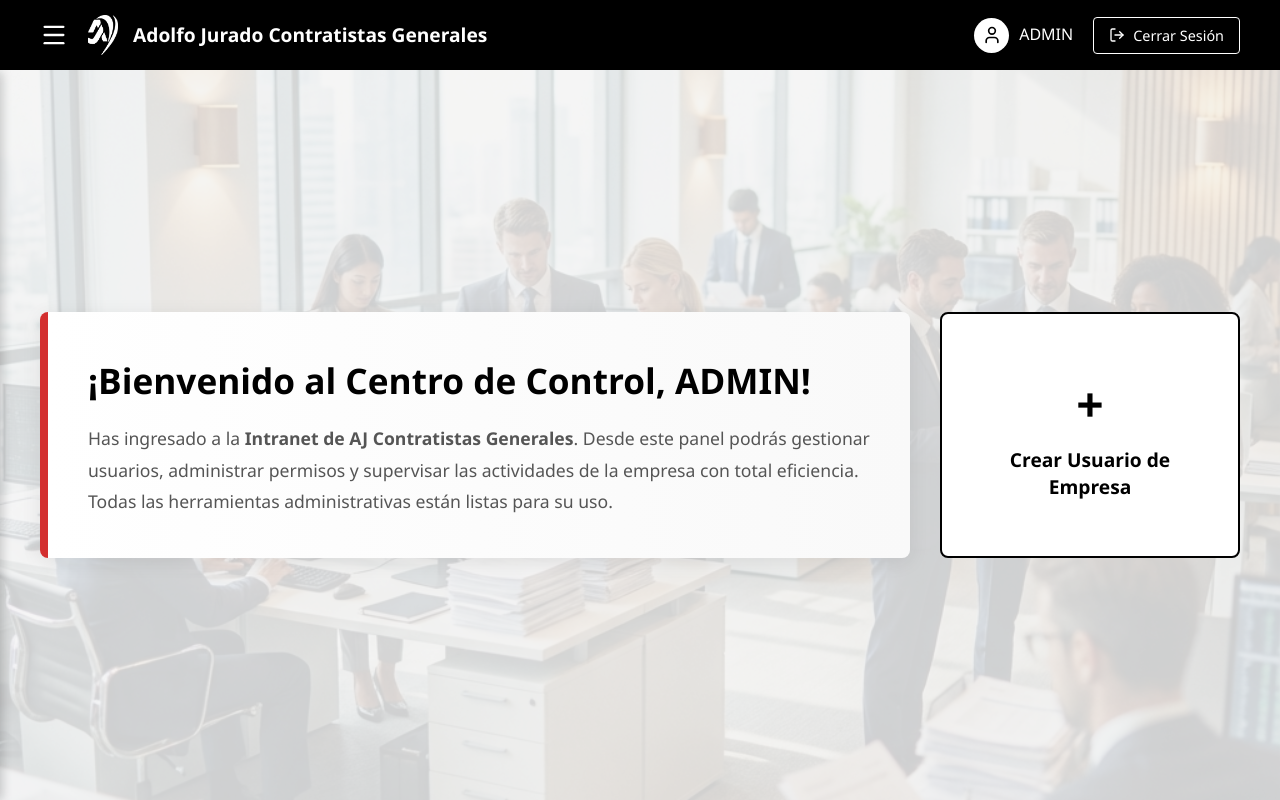
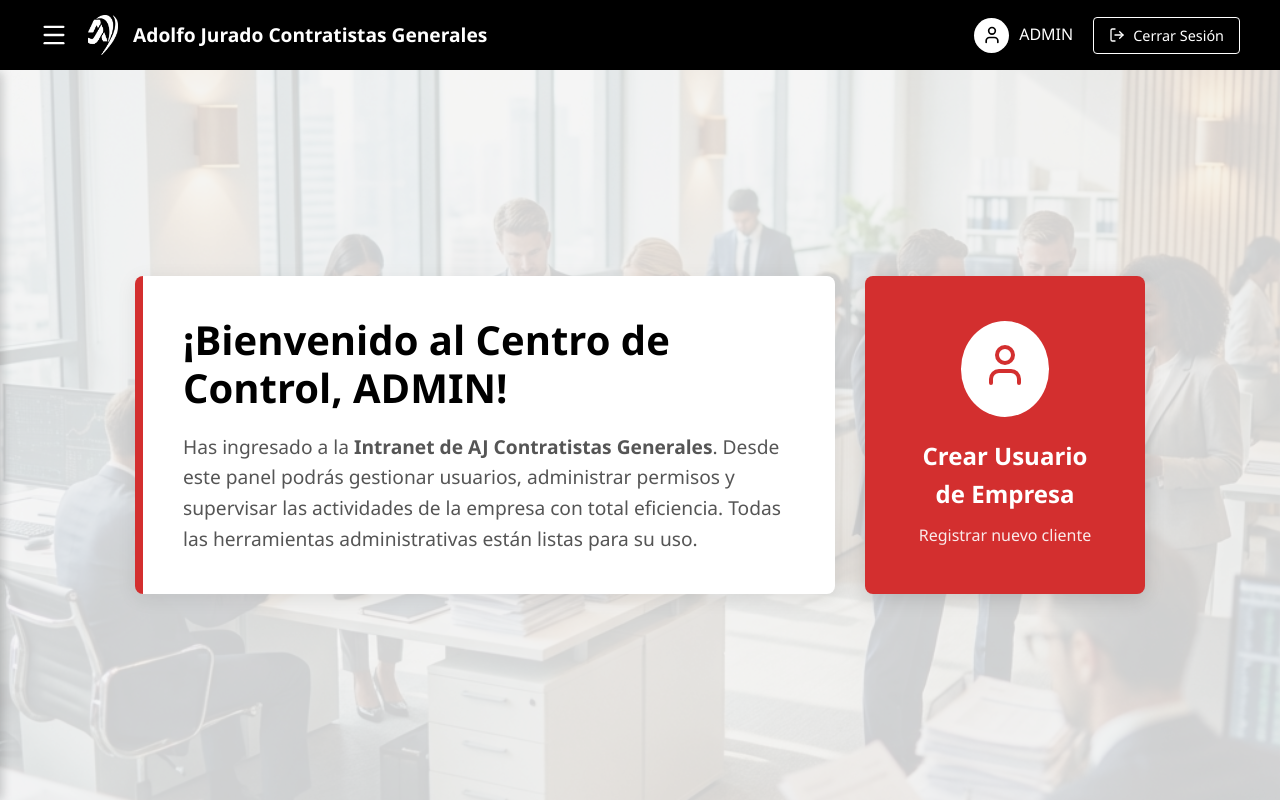
Before and after one commit to Sistemas-AJ/intranet, a React (Vite) app: page /dashboard in a window 1280 px wide. Built offline with nearby package versions, Linux system fonts and the light colour scheme.

Commit message:
EDITAR INFORMACION DE EMPRESAS

```diff
--- a/src/CreateUserModal.jsx
+++ b/src/CreateUserModal.jsx
@@ -1,16 +1,16 @@
 import React, { useState } from 'react';
 import { Search, Loader2 } from 'lucide-react';
 
-const CreateUserModal = ({ onClose, onCreate }) => {
+const CreateUserModal = ({ onClose, onCreate, initialData, isEdit }) => {
     const [formData, setFormData] = useState({
-        ruc: '',
-        razonSocial: '',
-        direccion: '',
-        usuario: '',
-        contrasena: '',
+        ruc: initialData?.ruc || '',
+        razonSocial: initialData?.razonSocial || '',
+        direccion: initialData?.direccion || '',
+        usuario: initialData?.usuario || '',
+        contrasena: initialData?.contrasena || '',
     });
 
-    const [permissions, setPermissions] = useState({
+    const [permissions, setPermissions] = useState(initialData?.permissions || {
         fichaRuc: false,
         declaracionesMensuales: false,
         declaracionesAnuales: false,
@@ -77,8 +77,8 @@ const CreateUserModal = ({ onClose, onCreate }) => {
     const handleSubmit = (e) => {
         e.preventDefault();
         const newCompany = { ...formData, permissions };
-        console.log('Creating User:', newCompany);
-        alert('Usuario creado exitosamente');
+        // console.log('Creating/Updating User:', newCompany);
+        alert(isEdit ? 'Permisos actualizados exitosamente' : 'Usuario creado exitosamente');
 
         if (onCreate) {
             onCreate(newCompany);
@@ -111,7 +111,7 @@ const CreateUserModal = ({ onClose, onCreate }) => {
                 position: 'relative'
             }}>
                 <h2 style={{ marginBottom: '20px', color: 'var(--color-aj-red)', borderBottom: '2px solid var(--color-aj-black)', paddingBottom: '10px' }}>
-                    Crear Usuario de Empresa
+                    {isEdit ? 'Editar Permisos de Empresa' : 'Crear Usuario de Empresa'}
                 </h2>
 
                 <form onSubmit={handleSubmit}>
@@ -127,28 +127,32 @@ const CreateUserModal = ({ onClose, onCreate }) => {
                                     required
                                     maxLength={11}
                                     placeholder="Ingrese RUC"
+                                    disabled={isEdit}
                                     style={{
                                         width: '50%',
                                         padding: '8px',
                                         border: '1px solid var(--border-color)',
-                                        borderRadius: '4px'
+                                        borderRadius: '4px',
+                                        backgroundColor: isEdit ? '#f0f0f0' : 'white',
+                                        cursor: isEdit ? 'not-allowed' : 'text'
                                     }}
                                 />
                                 <button
                                     type="button"
                                     onClick={handleSearchRuc}
-                                    disabled={isLoadingRuc}
+                                    disabled={isLoadingRuc || isEdit}
                                     style={{
                                         display: 'flex',
                                         alignItems: 'center',
                                         gap: '8px',
                                         padding: '8px 16px',
-                                        backgroundColor: 'var(--color-aj-black)',
+                                        backgroundColor: isEdit ? '#999' : 'var(--color-aj-black)',
                                         color: 'var(--color-aj-white)',
                                         borderRadius: '4px',
                                         fontSize: '0.9rem',
                                         transition: 'background-color 0.2s',
-                                        opacity: isLoadingRuc ? 0.7 : 1
+                                        opacity: isLoadingRuc || isEdit ? 0.7 : 1,
+                                        cursor: isEdit ? 'not-allowed' : 'pointer'
                                     }}
                                 >
                                     {isLoadingRuc ? <Loader2 size={16} className="animate-spin" style={{ animation: 'spin 1s linear infinite' }} /> : <Search size={16} />}
@@ -164,7 +168,15 @@ const CreateUserModal = ({ onClose, onCreate }) => {
                                 value={formData.razonSocial}
                                 onChange={handleInputChange}
                                 required
-                                style={{ width: '100%', padding: '8px', border: '1px solid var(--border-color)', borderRadius: '4px' }}
+                                disabled={isEdit}
+                                style={{
+                                    width: '100%',
+                                    padding: '8px',
+                                    border: '1px solid var(--border-color)',
+                                    borderRadius: '4px',
+                                    backgroundColor: isEdit ? '#f0f0f0' : 'white',
+                                    cursor: isEdit ? 'not-allowed' : 'text'
+                                }}
                             />
                         </div>
                         <div>
@@ -175,7 +187,15 @@ const CreateUserModal = ({ onClose, onCreate }) => {
                                 value={formData.direccion}
                                 onChange={handleInputChange}
                                 required
-                                style={{ width: '100%', padding: '8px', border: '1px solid var(--border-color)', borderRadius: '4px' }}
+                                disabled={isEdit}
+                                style={{
+                                    width: '100%',
+                                    padding: '8px',
+                                    border: '1px solid var(--border-color)',
+                                    borderRadius: '4px',
+                                    backgroundColor: isEdit ? '#f0f0f0' : 'white',
+                                    cursor: isEdit ? 'not-allowed' : 'text'
+                                }}
                             />
                         </div>
                         <div style={{ display: 'grid', gridTemplateColumns: '1fr 1fr', gap: '15px' }}>
@@ -188,7 +208,15 @@ const CreateUserModal = ({ onClose, onCreate }) => {
                                     onChange={handleInputChange}
                                     required
                                     placeholder="Usuario para la empresa"
-                                    style={{ width: '100%', padding: '8px', border: '1px solid var(--border-color)', borderRadius: '4px' }}
+                                    disabled={isEdit}
+                                    style={{
+                                        width: '100%',
+                                        padding: '8px',
+                                        border: '1px solid var(--border-color)',
+                                        borderRadius: '4px',
+                                        backgroundColor: isEdit ? '#f0f0f0' : 'white',
+                                        cursor: isEdit ? 'not-allowed' : 'text'
+                                    }}
                                 />
                             </div>
                             <div>
@@ -200,7 +228,15 @@ const CreateUserModal = ({ onClose, onCreate }) => {
                                     onChange={handleInputChange}
                                     required
                                     placeholder="Contraseña de acceso"
-                                    style={{ width: '100%', padding: '8px', border: '1px solid var(--border-color)', borderRadius: '4px' }}
+                                    disabled={isEdit}
+                                    style={{
+                                        width: '100%',
+                                        padding: '8px',
+                                        border: '1px solid var(--border-color)',
+                                        borderRadius: '4px',
+                                        backgroundColor: isEdit ? '#f0f0f0' : 'white',
+                                        cursor: isEdit ? 'not-allowed' : 'text'
+                                    }}
                                 />
                             </div>
                         </div>
@@ -245,7 +281,7 @@ const CreateUserModal = ({ onClose, onCreate }) => {
                                 borderRadius: '4px'
                             }}
                         >
-                            Guardar
+                            {isEdit ? 'Guardar Cambios' : 'Guardar'}
                         </button>
                     </div>
                 </form>
--- a/src/Dashboard.jsx
+++ b/src/Dashboard.jsx
@@ -15,6 +15,7 @@ const Dashboard = () => {
     const [isSidebarOpen, setIsSidebarOpen] = useState(false);
     const [searchTerm, setSearchTerm] = useState('');
     const [isEditMode, setIsEditMode] = useState(false);
+    const [editingCompany, setEditingCompany] = useState(null);
     const navigate = useNavigate();
 
     const filteredCompanies = companies.filter(company =>
@@ -28,13 +29,24 @@ const Dashboard = () => {
     };
 
     const handleCreateCompany = (companyData) => {
+        let updatedCompanies;
+
+        if (editingCompany) {
+            // Update existing company
+            updatedCompanies = companies.map(company =>
+                company.ruc === editingCompany.ruc ? { ...company, ...companyData } : company
+            );
+        } else {
+            // Create new company
             // Add role to company data for login purposes
             const newCompany = { ...companyData, role: 'company' };
-        const updatedCompanies = [...companies, newCompany];
+            updatedCompanies = [...companies, newCompany];
+        }
 
         setCompanies(updatedCompanies);
         localStorage.setItem('companies', JSON.stringify(updatedCompanies));
         setIsModalOpen(false);
+        setEditingCompany(null);
     };
 
     const handleDeleteCompany = (ruc) => {
@@ -45,8 +57,13 @@ const Dashboard = () => {
         }
     };
 
-    // Assuming user is ADMIN for now as per requirements
-    const userName = "ADMIN";
+    const handleEditClick = (company) => {
+        setEditingCompany(company);
+        setIsModalOpen(true);
+    };
+
+    const currentUser = JSON.parse(localStorage.getItem('currentUser') || '{}');
+    const userName = currentUser.razonSocial || currentUser.usuario || "ADMIN";
 
     return (
         <div style={{ minHeight: '100vh', display: 'flex', flexDirection: 'column', position: 'relative', overflow: 'hidden' }}>
@@ -220,7 +237,8 @@ const Dashboard = () => {
                                 {isEditMode && (
                                     <div style={{ display: 'flex', gap: '8px' }}>
                                         <button
-                                            // Future edit functionality
+                                            // Edit functionality
+                                            onClick={() => handleEditClick(company)}
                                             title="Editar"
                                             style={{ border: 'none', background: 'none', cursor: 'pointer', color: '#555' }}
                                         >
@@ -252,66 +270,86 @@ const Dashboard = () => {
             </div>
 
             {/* Main Content */}
-            <main style={{ flex: 1, padding: '40px', maxWidth: '1400px', margin: '0 auto', width: '100%', display: 'flex', flexDirection: 'column', justifyContent: 'center' }}>
-                <div style={{ display: 'flex', gap: '30px', alignItems: 'stretch' }}>
+            <main style={{ flex: 1, padding: '40px', maxWidth: '1200px', margin: '0 auto', width: '100%', display: 'flex', flexDirection: 'column', justifyContent: 'center', alignItems: 'center' }}>
+                <div style={{ display: 'flex', alignItems: 'stretch', gap: '30px', flexWrap: 'wrap', justifyContent: 'center' }}>
+                    {/* Welcome Message */}
                     <div style={{
                         backgroundColor: 'var(--color-aj-white)',
                         padding: '40px',
                         borderRadius: '8px',
                         boxShadow: '0 4px 20px rgba(0,0,0,0.08)',
                         borderLeft: '8px solid var(--color-aj-red)',
-                        background: 'linear-gradient(to right, #fff, #f9f9f9)',
-                        flex: 1,
+                        maxWidth: '700px',
+                        textAlign: 'left',
                         display: 'flex',
                         flexDirection: 'column',
                         justifyContent: 'center'
                     }}>
-                        <h2 style={{ fontSize: '2.2rem', marginBottom: '15px', color: 'var(--color-aj-black)' }}>
+                        <h2 style={{ fontSize: '2.5rem', marginBottom: '20px', color: 'var(--color-aj-black)', lineHeight: '1.2' }}>
                             ¡Bienvenido al Centro de Control, {userName}!
                         </h2>
-                        <p style={{ color: '#555', fontSize: '1.1rem', maxWidth: '800px', lineHeight: '1.8' }}>
-                            Has ingresado a la <strong>Intranet de AJ Contratistas Generales</strong>.
-                            Desde este panel podrás gestionar usuarios, administrar permisos y supervisar las actividades de la empresa con total eficiencia.
-                            Todas las herramientas administrativas están listas para su uso.
+                        <p style={{ color: '#555', fontSize: '1.2rem', lineHeight: '1.6' }}>
+                            Has ingresado a la <strong>Intranet de AJ Contratistas Generales</strong>. Desde este panel podrás gestionar usuarios, administrar permisos y supervisar las actividades de la empresa con total eficiencia. Todas las herramientas administrativas están listas para su uso.
                         </p>
                     </div>
 
-                    <div style={{ display: 'grid', gridTemplateColumns: 'minmax(250px, 300px)' }}>
-                        <button
-                            onClick={() => setIsModalOpen(true)}
+                    {/* Create User Card */}
+                    <div
+                        onClick={() => {
+                            setEditingCompany(null);
+                            setIsModalOpen(true);
+                        }}
                         style={{
-                                padding: '30px',
-                                backgroundColor: 'var(--color-aj-white)',
-                                border: '2px solid var(--color-aj-black)',
+                            backgroundColor: 'var(--color-aj-red)',
+                            padding: '40px',
                             borderRadius: '8px',
-                                textAlign: 'center',
-                                fontSize: '1.2rem',
-                                fontWeight: 'bold',
-                                transition: 'all 0.2s',
+                            boxShadow: '0 4px 20px rgba(0,0,0,0.15)',
+                            color: 'white',
+                            cursor: 'pointer',
                             display: 'flex',
                             flexDirection: 'column',
                             alignItems: 'center',
                             justifyContent: 'center',
-                                minHeight: '200px',
-                                height: '100%'
+                            width: '280px', // Fixed width for square-ish look
+                            minHeight: '280px',
+                            transition: 'transform 0.2s, box-shadow 0.2s',
+                            textAlign: 'center'
                         }}
                         onMouseOver={(e) => {
-                                e.currentTarget.style.backgroundColor = 'var(--color-aj-black)';
-                                e.currentTarget.style.color = 'var(--color-aj-white)';
+                            e.currentTarget.style.transform = 'translateY(-5px)';
+                            e.currentTarget.style.boxShadow = '0 8px 25px rgba(220, 38, 38, 0.4)';
                         }}
                         onMouseOut={(e) => {
-                                e.currentTarget.style.backgroundColor = 'var(--color-aj-white)';
-                                e.currentTarget.style.color = 'var(--color-aj-black)';
+                            e.currentTarget.style.transform = 'translateY(0)';
+                            e.currentTarget.style.boxShadow = '0 4px 20px rgba(0,0,0,0.15)';
                         }}
                     >
-                            <span style={{ fontSize: '3rem', marginBottom: '10px' }}>+</span>
-                            Crear Usuario de Empresa
-                        </button>
+                        <div style={{
+                            backgroundColor: 'white',
+                            borderRadius: '50%',
+                            padding: '20px',
+                            marginBottom: '20px',
+                            color: 'var(--color-aj-red)'
+                        }}>
+                            <User size={48} />
+                        </div>
+                        <h3 style={{ fontSize: '1.5rem', fontWeight: 'bold' }}>Crear Usuario de Empresa</h3>
+                        <p style={{ marginTop: '10px', opacity: 0.9 }}>Registrar nuevo cliente</p>
                     </div>
                 </div>
             </main>
 
-            {isModalOpen && <CreateUserModal onClose={() => setIsModalOpen(false)} onCreate={handleCreateCompany} />}
+            {isModalOpen && (
+                <CreateUserModal
+                    onClose={() => {
+                        setIsModalOpen(false);
+                        setEditingCompany(null);
+                    }}
+                    onCreate={handleCreateCompany}
+                    initialData={editingCompany}
+                    isEdit={!!editingCompany}
+                />
+            )}
         </div>
     );
 };
```
Lines whose indentation alone changed are shown as unchanged.
